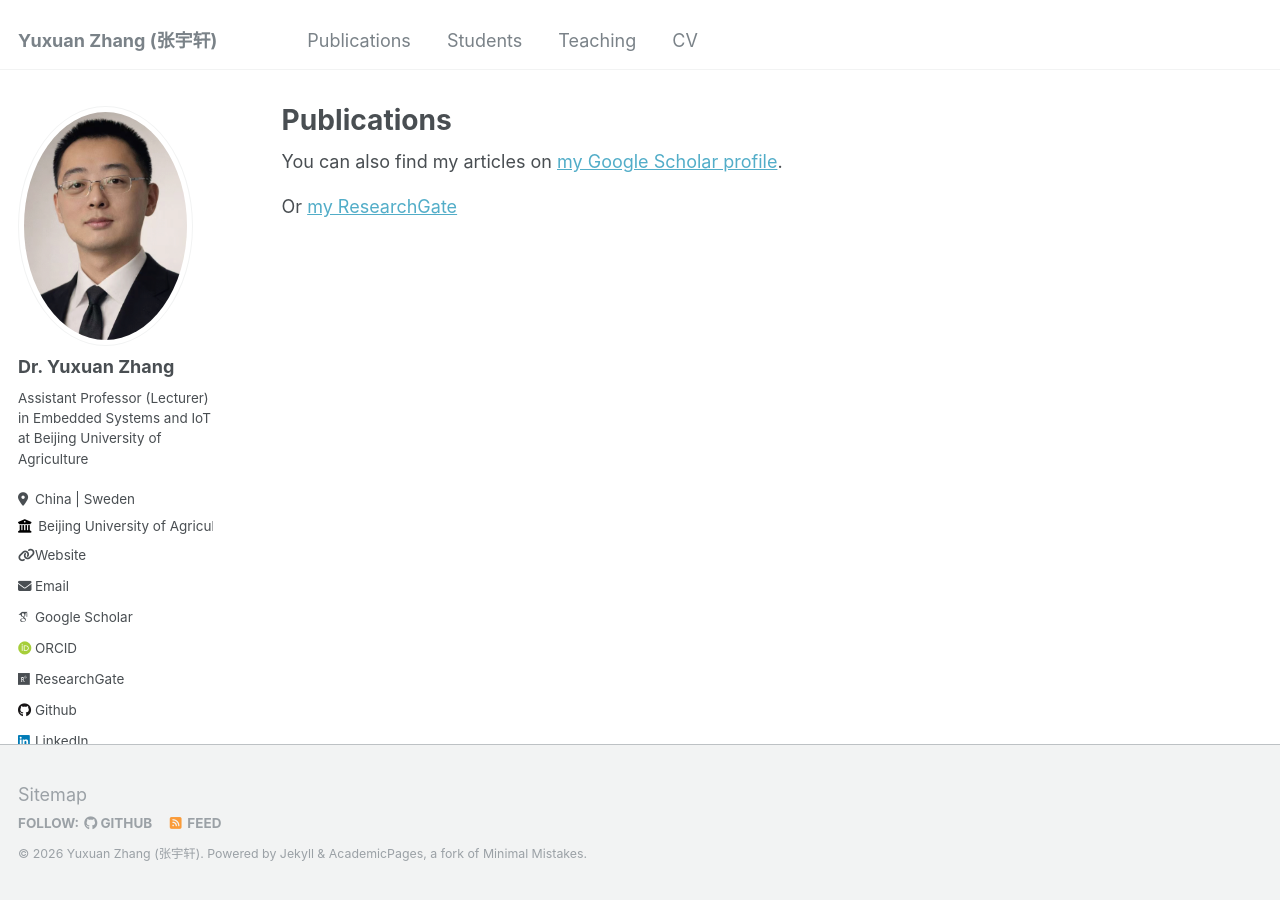
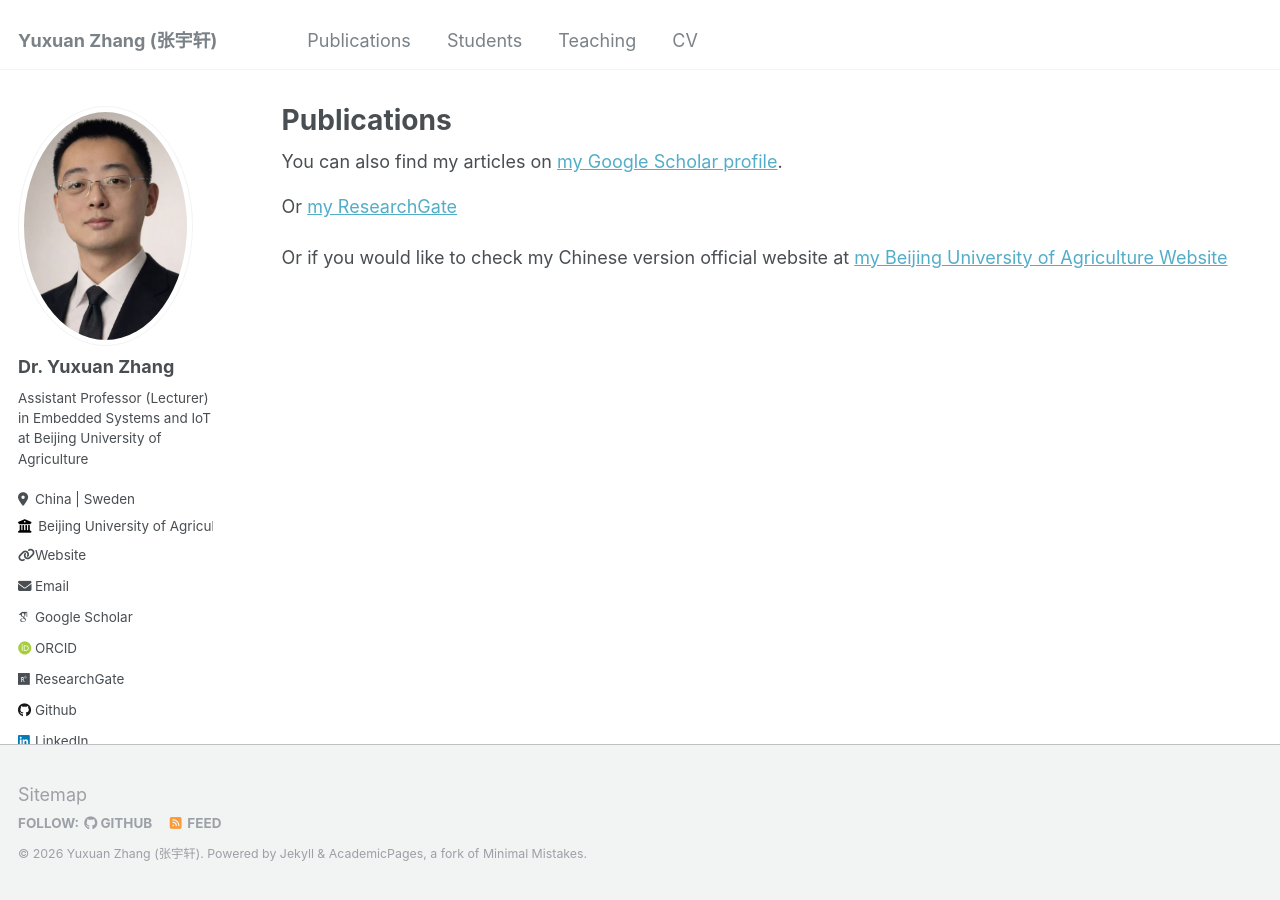
Before and after one commit to YuxuanZhang-96/YuxuanZhang-96.github.io, a Jekyll site: the page built from _pages/publications.md, in a window 1280 px wide. Built offline with Jekyll 4.4.1, drawn with Linux system fonts in a browser that asks for light colours; some web fonts are replaced.

Commit message:
Update publications.md

```diff
--- a/_pages/publications.md
+++ b/_pages/publications.md
@@ -11,6 +11,8 @@ author_profile: true
 
 Or  <a href="https://www.researchgate.net/profile/Yuxuan-Zhang-61?ev=hdr_xprf"> my ResearchGate </a>
 
+Or if you would like to check my Chinese version official website at <a href="https://jsjxy.bua.edu.cn/info/1108/3431.htm"> my Beijing University of Agriculture Website </a>
+
 
 
 {% for post in site.publications reversed %}
```
